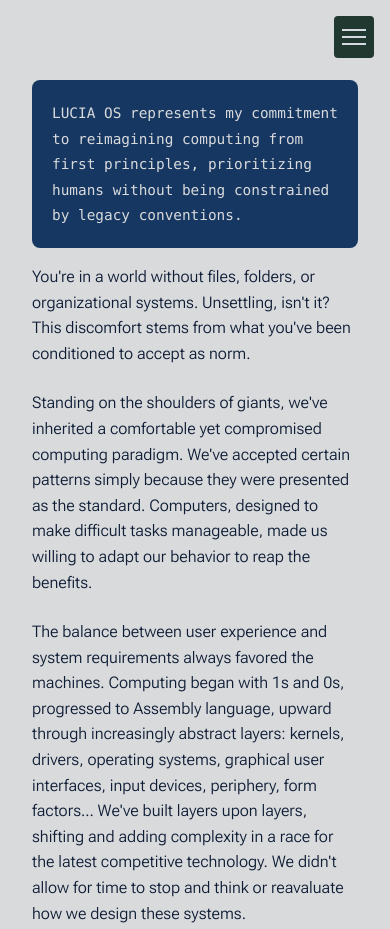
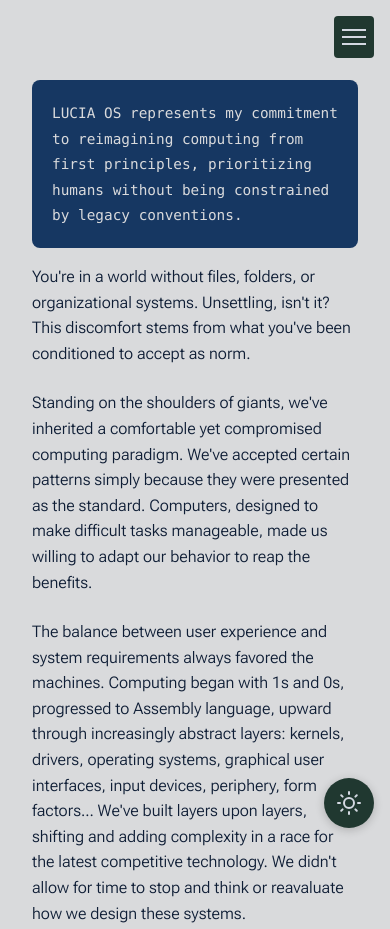
Before and after one commit to dsedov/luciaos_website, an Eleventy site: page index.md in a window 390 px wide. Shown: the top 929 px of the page. Built offline with nearby package versions, Linux system fonts and the light colour scheme; Eleventy itself is replaced by a stand-in of ours; code samples lack their colours; files that its build step writes are made by us from their sources.

Commit message:
dark mode

```diff
--- a/_layouts/base.njk
+++ b/_layouts/base.njk
@@ -51,11 +51,48 @@
             {{ content | safe }}
         </main>
     </div>
+
+    <button class="theme-toggle" aria-label="Toggle theme">
+        <svg xmlns="http://www.w3.org/2000/svg" viewBox="0 0 24 24" fill="none" stroke="currentColor" stroke-width="2" stroke-linecap="round" stroke-linejoin="round">
+            <circle cx="12" cy="12" r="5"></circle>
+            <line x1="12" y1="1" x2="12" y2="3"></line>
+            <line x1="12" y1="21" x2="12" y2="23"></line>
+            <line x1="4.22" y1="4.22" x2="5.64" y2="5.64"></line>
+            <line x1="18.36" y1="18.36" x2="19.78" y2="19.78"></line>
+            <line x1="1" y1="12" x2="3" y2="12"></line>
+            <line x1="21" y1="12" x2="23" y2="12"></line>
+            <line x1="4.22" y1="19.78" x2="5.64" y2="18.36"></line>
+            <line x1="18.36" y1="5.64" x2="19.78" y2="4.22"></line>
+        </svg>
+    </button>
+
     <script>
+        // Mobile menu toggle
         document.querySelector('.mobile-menu-toggle').addEventListener('click', function() {
             document.querySelector('.sidebar').classList.toggle('active');
             this.classList.toggle('active');
         });
+
+        // Theme toggle
+        const themeToggle = document.querySelector('.theme-toggle');
+        const html = document.documentElement;
+
+        // Check for saved theme preference
+        const savedTheme = localStorage.getItem('theme');
+        if (savedTheme) {
+            html.setAttribute('data-theme', savedTheme);
+            themeToggle.setAttribute('data-theme', savedTheme);
+        }
+
+        // Toggle theme
+        themeToggle.addEventListener('click', () => {
+            const currentTheme = html.getAttribute('data-theme');
+            const newTheme = currentTheme === 'dark' ? 'light' : 'dark';
+
+            html.setAttribute('data-theme', newTheme);
+            themeToggle.setAttribute('data-theme', newTheme);
+            localStorage.setItem('theme', newTheme);
+        });
     </script>
 </body>
 </html>
--- a/css/style.css
+++ b/css/style.css
@@ -10,6 +10,24 @@
     --hover-color: #2a5a8a;
     --external-link-color: #c54f3b;
     --sidebar-text-color: #d4d9e2;
+    --theme-toggle-bg: #203830;
+    --theme-toggle-color: #d4d9e2;
+    --theme-toggle-shadow: rgba(0, 0, 0, 0.2);
+}
+
+[data-theme="dark"] {
+    --primary-color: #121a1d;
+    --secondary-color: #182327;
+    --text-color: #e0e0e0;
+    --header-color: #95ebea;
+    --border-color: #404040;
+    --link-color: #4a90e2;
+    --hover-color: #357abd;
+    --external-link-color: #e74c3c;
+    --sidebar-text-color: #e0e0e0;
+    --theme-toggle-bg: #4a90e2;
+    --theme-toggle-color: #ffffff;
+    --theme-toggle-shadow: rgba(0, 0, 0, 0.4);
 }
 
 body {
@@ -502,3 +520,45 @@
         margin-left: 0;
     }
 }
+
+/* Theme toggle button */
+.theme-toggle {
+    position: fixed;
+    bottom: 2rem;
+    right: 2rem;
+    width: 50px;
+    height: 50px;
+    border-radius: 50%;
+    background-color: var(--theme-toggle-bg);
+    border: none;
+    cursor: pointer;
+    display: flex;
+    align-items: center;
+    justify-content: center;
+    box-shadow: 0 2px 10px var(--theme-toggle-shadow);
+    transition: all 0.3s ease;
+    z-index: 1000;
+}
+
+.theme-toggle:hover {
+    transform: scale(1.1);
+    box-shadow: 0 4px 15px var(--theme-toggle-shadow);
+}
+
+.theme-toggle svg {
+    width: 24px;
+    height: 24px;
+    color: var(--theme-toggle-color);
+    transition: transform 0.5s ease;
+}
+
+.theme-toggle[data-theme="dark"] svg {
+    transform: rotate(180deg);
+}
+
+@media (max-width: 768px) {
+    .theme-toggle {
+        bottom: 1rem;
+        right: 1rem;
+    }
+}
```
